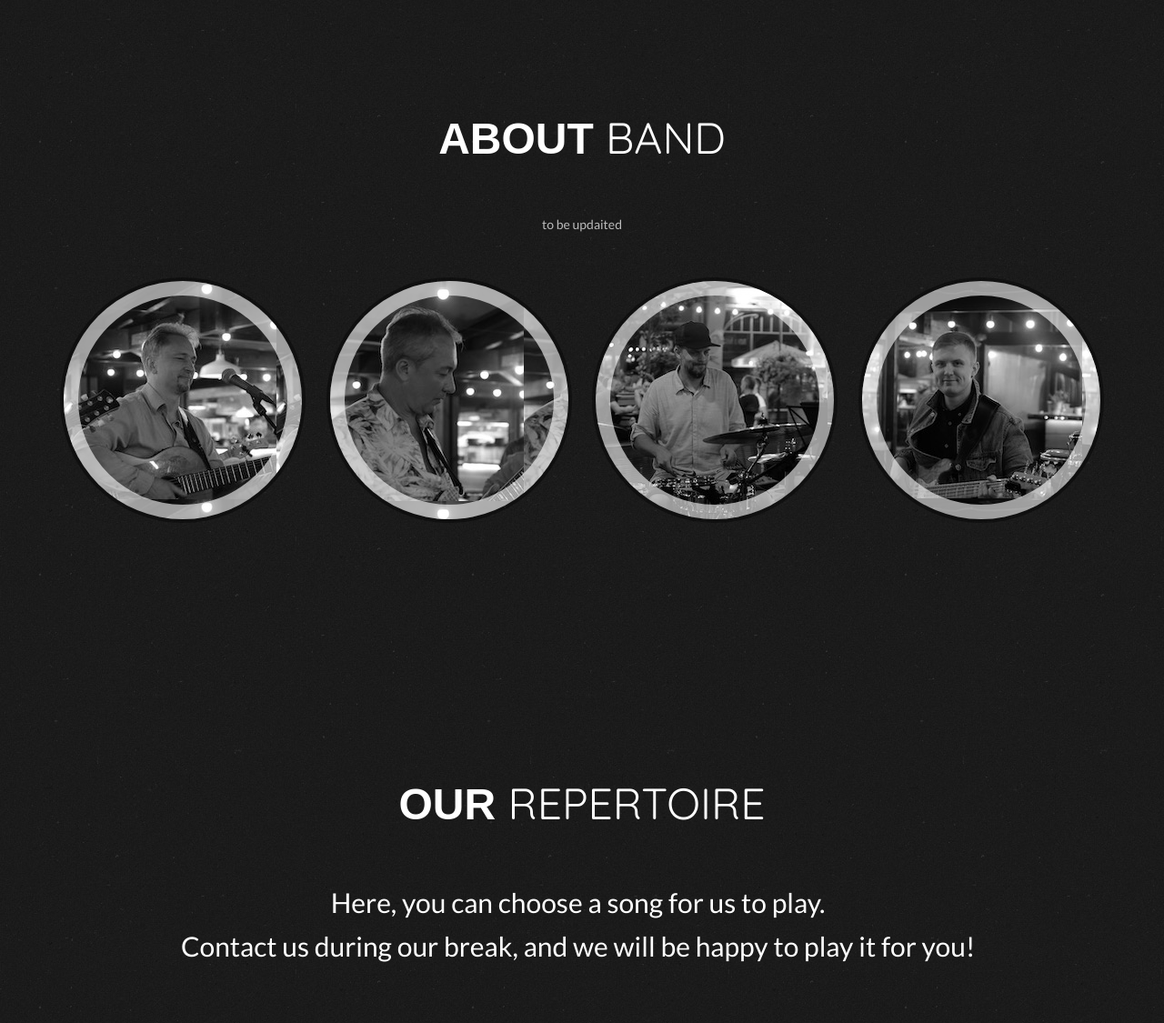
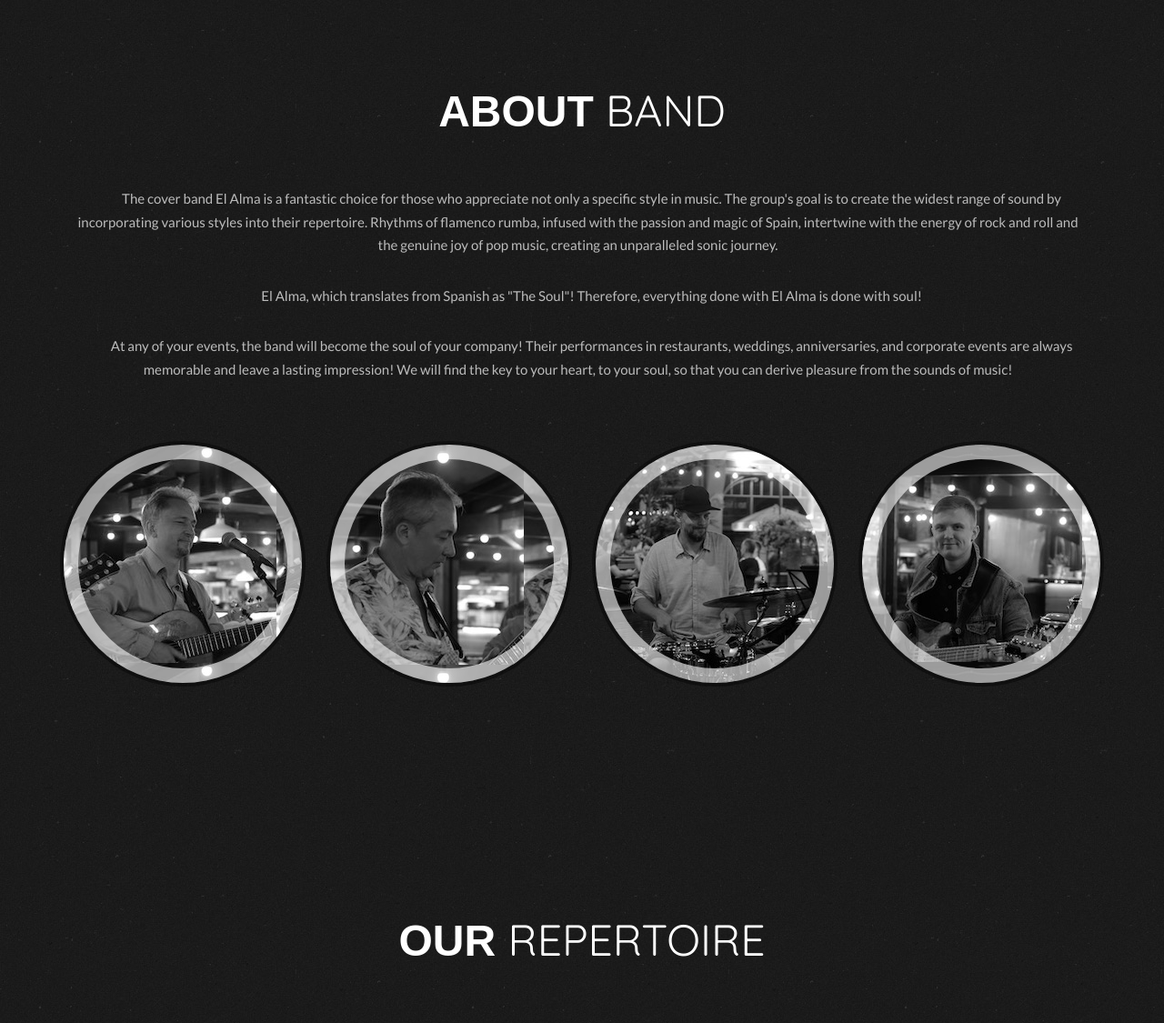
Before and after one commit to MarksIv/elalma, a PHP site: page /?lang=Spanish in a window 1280 px wide. Shown: the part 901-2026 px from the top of the page at 91% size. Run offline with PHP 8.4, Linux system fonts and the light colour scheme; data comes from the database, SQL or seed files in the repository; data that the repository does not hold is empty; some libraries are stand-ins or nearby versions; some web fonts are replaced.

Commit message:
add descrioption, update logo

```diff
--- a/css/style.css
+++ b/css/style.css
@@ -104,7 +104,7 @@ nav a:focus {
 	font-size: 4.8em;
 	text-transform: uppercase;
 	line-height: 1.4em;
-	margin: 50px 0;
+	margin: 20px 0;
 	font-family: 'Chivo', sans-serif;
 }
 
@@ -178,12 +178,14 @@ ul.social li a i,
 	border-radius: 0;
 	margin-bottom: 0;
 	opacity: 1;
+	height: 90px;
 
 }
 .navbar-default{
-	background: #69392d;
+	background: #813d85;
 	opacity: 1;
-	/* height: 75px; */
+	height: 90px;
+	padding-left: 10px;
 }
 .navbar-brand{
 	margin-left: 5px;
@@ -295,6 +297,8 @@ ul.social li a i,
 
 .navbar-default .navbar-collapse, .navbar-default .navbar-form{
 	border: none;
+	background: #813d85;
+	height: 90px;
 }
 
 
@@ -1101,6 +1105,16 @@ footer .copyright h6 {
 	animation: shake 3s infinite;
 	margin: 50px;
   }
+  .description-paragraph {
+	text-align: center;
+	display: block;
+	line-height: 1.7;
+	font-size: 15px;
+	animation: shake 3s infinite;
+	margin: 30px;
+	text-align: center;
+	text-indent: 30px
+  }
 
   @keyframes shake {
 	0% {
--- a/database/database.php
+++ b/database/database.php
@@ -1,14 +1,14 @@
 <?php
 function createDbConnection() {
-    $servername = "server41";
-    $username = "elalmalv_elalma";
-    $password = "uf1I8)-GsX}a";
+    // $servername = "server41";
+    // $username = "elalmalv_elalma";
+    // $password = "uf1I8)-GsX}a";
+    // $dbname = "elalmalv_elalma";
+
+    $servername = "localhost";
+    $username = "root";
+    $password = "root";
     $dbname = "elalmalv_elalma";
-
-    // $servername = "localhost";
-    // $username = "root";
-    // $password = "root";
-    // $dbname = "elalmalv_elalma";
 
       $conn = new mysqli($servername, $username, $password, $dbname);
 
--- a/index.php
+++ b/index.php
@@ -72,12 +72,11 @@
 		            <span class="icon-bar"></span>
 		          </button>
 
-                  <img src="img/main-logo-text.png"  alt="logo brand" style="
+                  <img src="img/main-logo-1.png"  alt="logo brand" style="
 	display: inline-block;
-	margin-top: 10%;
-    margin-bottom: 10%;
-    margin-left: 10%;
-	height: 60px;
+	margin-top: 0;
+    margin-left: 0;
+	height: 90px;
                   ">
                   <a href="#"></a>
 		        </div>
@@ -168,8 +167,19 @@
             <!-- End Title -->
 
             <div class="row text-center">
-                <p>to be updaited</p>
-                <!-- <p>Lorem ipsum dolor sit amet, consectetur adipiscing elit. Vivamus semper odio id nulla facilisis pretium. Sed ut mi nec nisi cursus dictum vitae in enim. In tempus purus et sapien consequat tincidunt. Mauris mattis placerat suscipit. In a magna justo. Aliquam nunc diam, venenatis in eleifend at, varius nec turpis. Sed euismod gravida gravida. Nulla facilisi. Donec fringilla viverra odio vel tincidunt. Quisque eros odio, pellentesque sed aliquam in, consequat sed augue.</p> -->
+                <p class="description-paragraph">   The cover band El Alma is a fantastic choice for those who appreciate not only a specific style in music.
+                    The group's goal is to create the widest range of sound by incorporating various styles into their repertoire.
+                    Rhythms of flamenco rumba, infused with the passion and magic of Spain, intertwine with the energy of rock and roll
+                    and the genuine joy of pop music, creating an unparalleled sonic journey.
+                </p>
+                <p class="description-paragraph">
+                    El Alma, which translates from Spanish as "The Soul"! Therefore, everything done with El Alma is done with soul!
+                </p>
+                <p class="description-paragraph">
+                    At any of your events, the band will become the soul of your company! Their performances in restaurants, weddings,
+                    anniversaries, and corporate events are always memorable and leave a lasting impression! We will find the key to your heart,
+                    to your soul, so that you can derive pleasure from the sounds of music!
+                </p>
             </div>
 
             <div class="row">
```
Also changed, not shown: css/color/cream.css (+24 -24 lines), img/main-logo-1.png (added), 2 other files.
